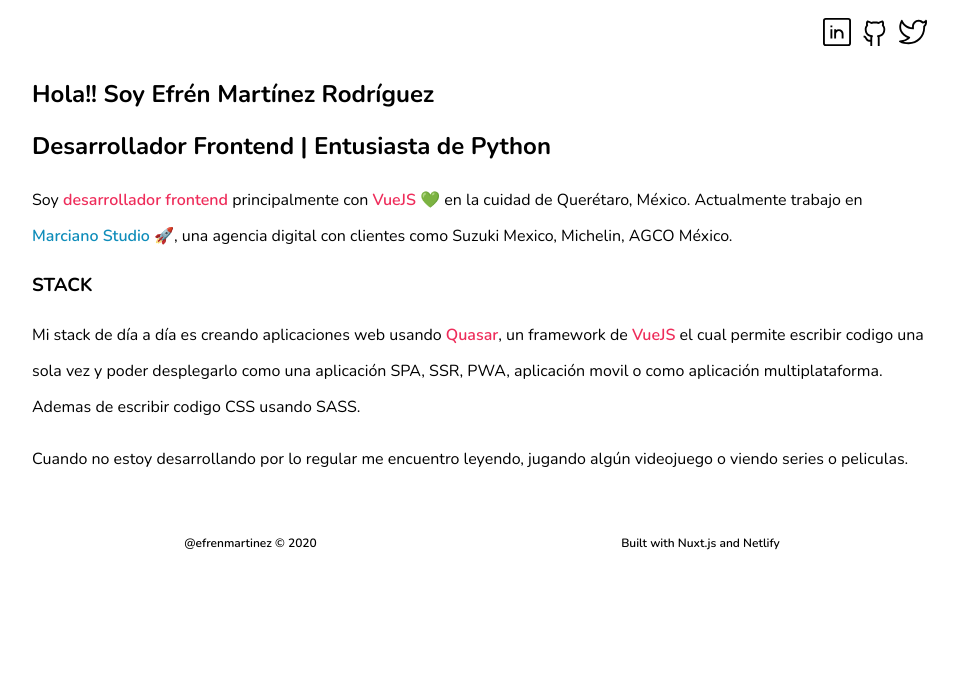
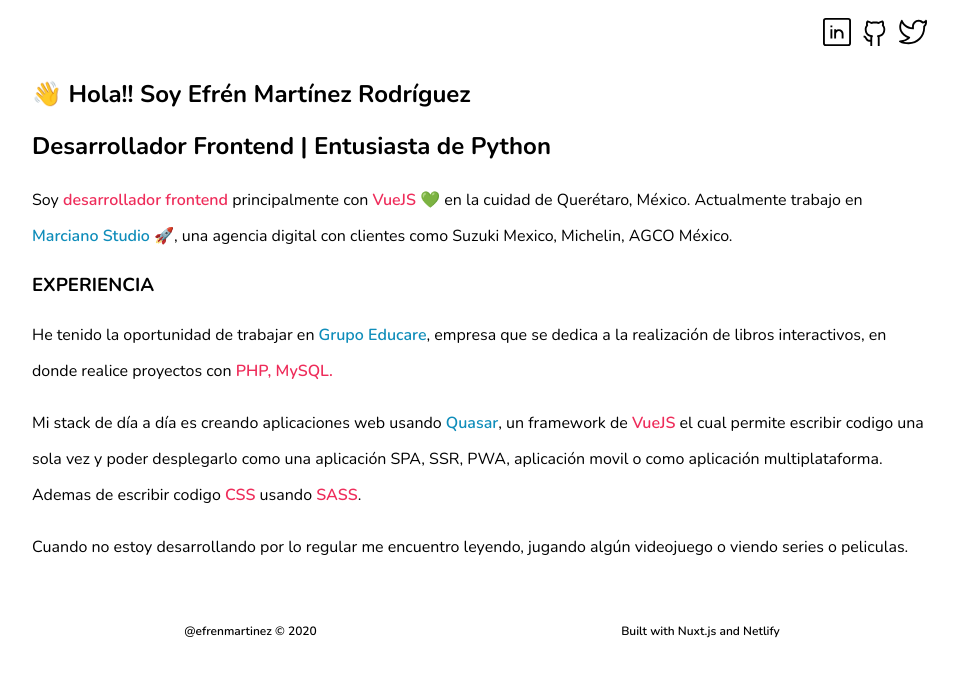
Before and after one commit to efrenmartinez/efrenmartinez.dev, a Nuxt app: page / in a window 1280 px wide. Shown: the top 676 px of the page, without its empty margins (158-1116 px from the left). Built offline with nearby package versions, Linux system fonts and the light colour scheme.

Commit message:
:speech_balloon: Add Text in Sectionintro

```diff
--- a/pages/index.vue
+++ b/pages/index.vue
@@ -1,6 +1,6 @@
 <template>
   <section>
-    <h1>Hola!! Soy Efrén Martínez Rodríguez</h1>
+    <h1>👋 Hola!! Soy Efrén Martínez Rodríguez</h1>
     <h2>
       Desarrollador Frontend | Entusiasta de Python
     </h2>
@@ -12,14 +12,22 @@
       una agencia digital con clientes como Suzuki Mexico, Michelin, AGCO
       México.
     </p>
-    <h3>STACK</h3>
+    <h3>EXPERIENCIA</h3>
+    <p>
+      He tenido la oportunidad de trabajar en
+      <a href="https://www.grupoeducare.com/web/" target="_blank"
+        >Grupo Educare</a
+      >, empresa que se dedica a la realización de libros interactivos, en donde
+      realice proyectos con
+      <span class="nx-bold">PHP, MySQL.</span>
+    </p>
     <p>
       Mi stack de día a día es creando aplicaciones web usando
-      <span class="nx-bold">Quasar</span>, un framework de
+      <a href="https://quasar.dev/" target="_blank">Quasar</a>, un framework de
       <span class="nx-bold">VueJS</span> el cual permite escribir codigo una
       sola vez y poder desplegarlo como una aplicación SPA, SSR, PWA, aplicación
-      movil o como aplicación multiplataforma. Ademas de escribir codigo CSS
-      usando SASS.
+      movil o como aplicación multiplataforma. Ademas de escribir codigo
+      <span class="nx-bold">CSS</span> usando <span class="nx-bold">SASS</span>.
     </p>
     <p>
       Cuando no estoy desarrollando por lo regular me encuentro leyendo, jugando
```
